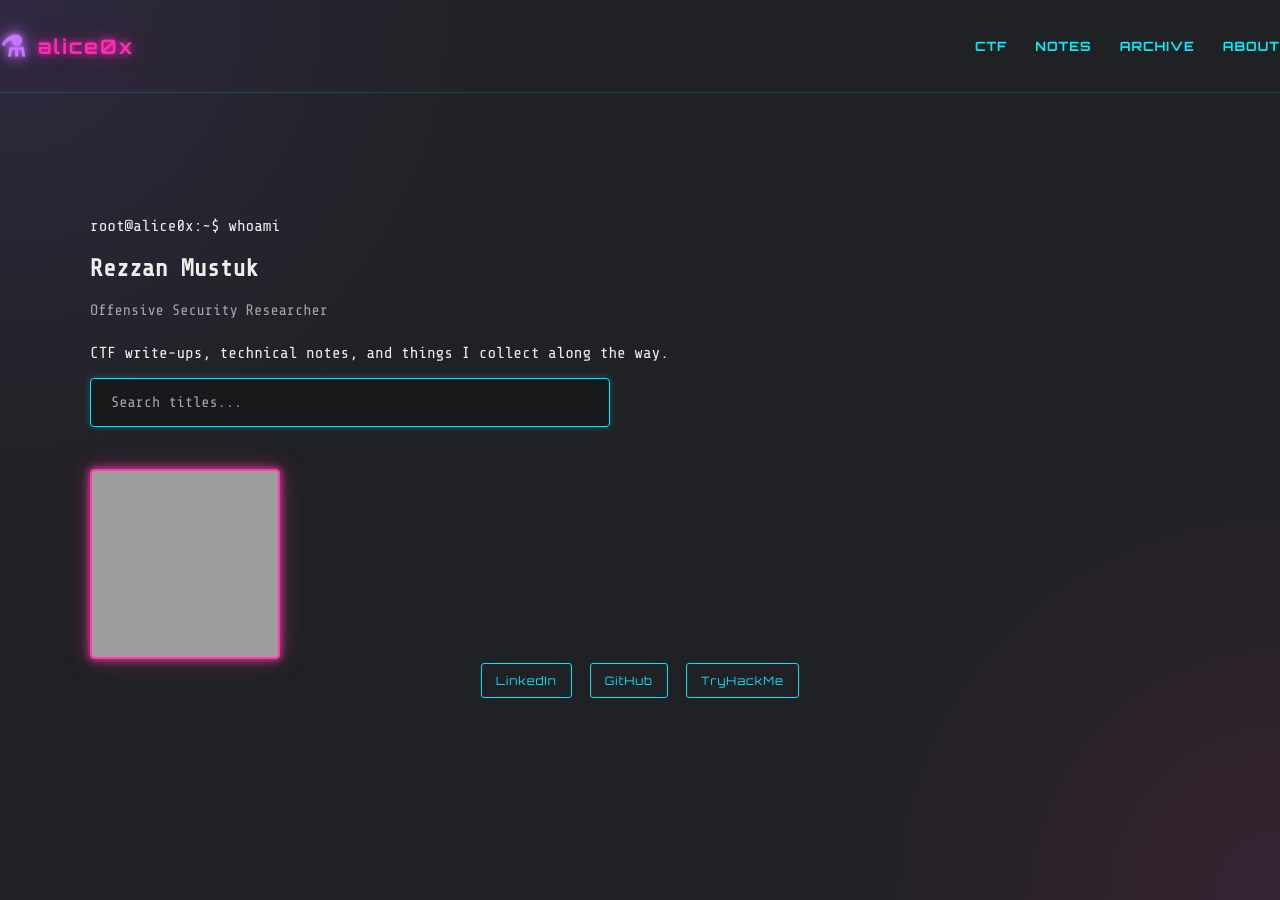
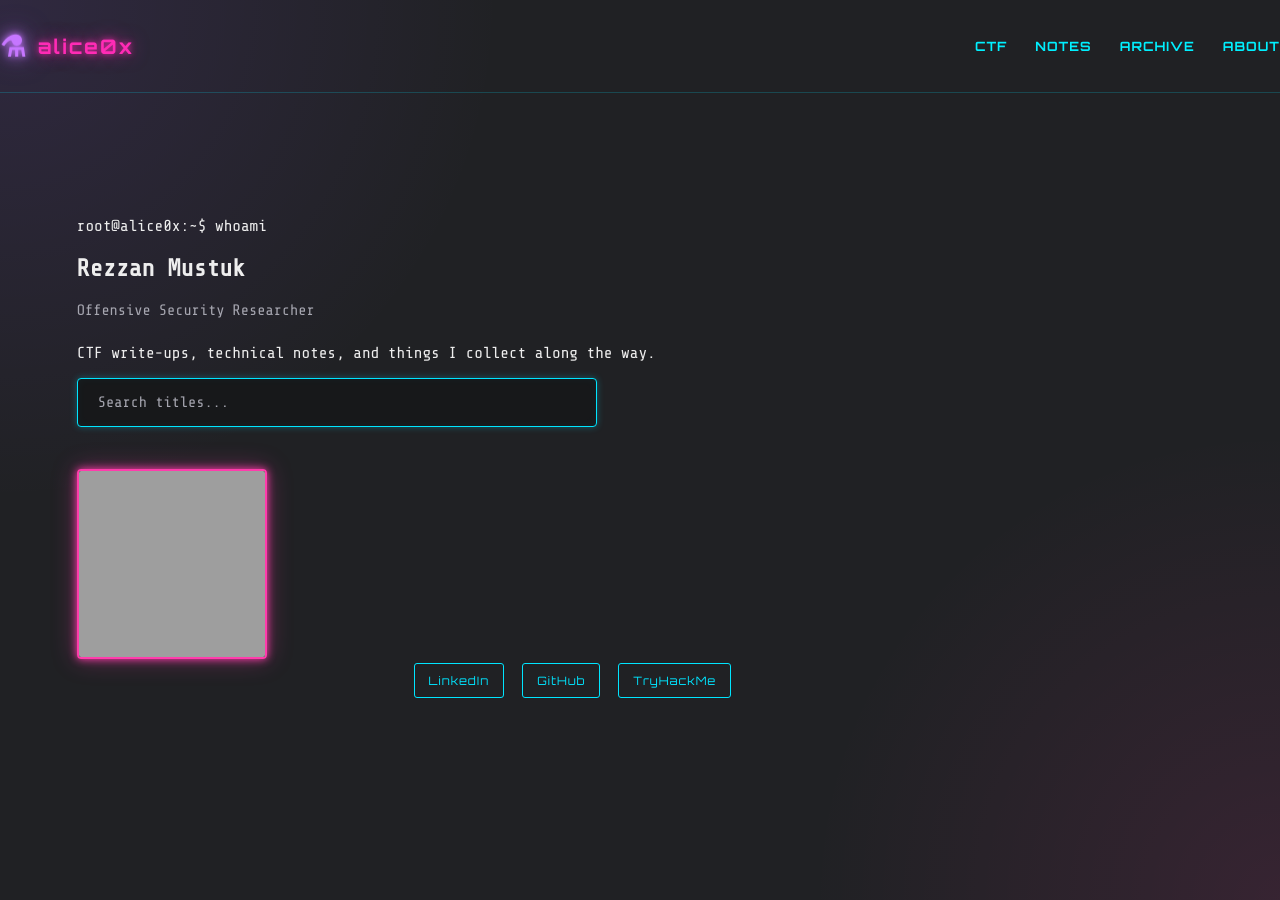
Before and after one commit to rezzanmustuk/rezzanmustuk.github.io, a Jekyll site: the page built from index.html, in a window 1280 px wide. Built offline with Jekyll 4.4.1, drawn with Linux system fonts in a browser that asks for light colours; grey boxes are pictures that could not be loaded.

Commit message:
Add styles for main and hero sections

```diff
--- a/assets/css/style.css
+++ b/assets/css/style.css
@@ -503,3 +503,31 @@ main {
     gap: 16px;
   }
 }
+main {
+  max-width: 1180px;
+  margin-left: 0;
+  margin-right: auto;
+  padding-left: 6vw;
+  padding-right: 32px;
+}
+
+.hero-section {
+  justify-content: flex-start;
+  margin-left: 0;
+  margin-right: auto;
+}
+
+.hero-text {
+  text-align: left;
+}
+
+.profile-section {
+  align-items: flex-start;
+}
+
+@media (max-width: 700px) {
+  main {
+    padding-left: 24px;
+    padding-right: 24px;
+  }
+}
```
